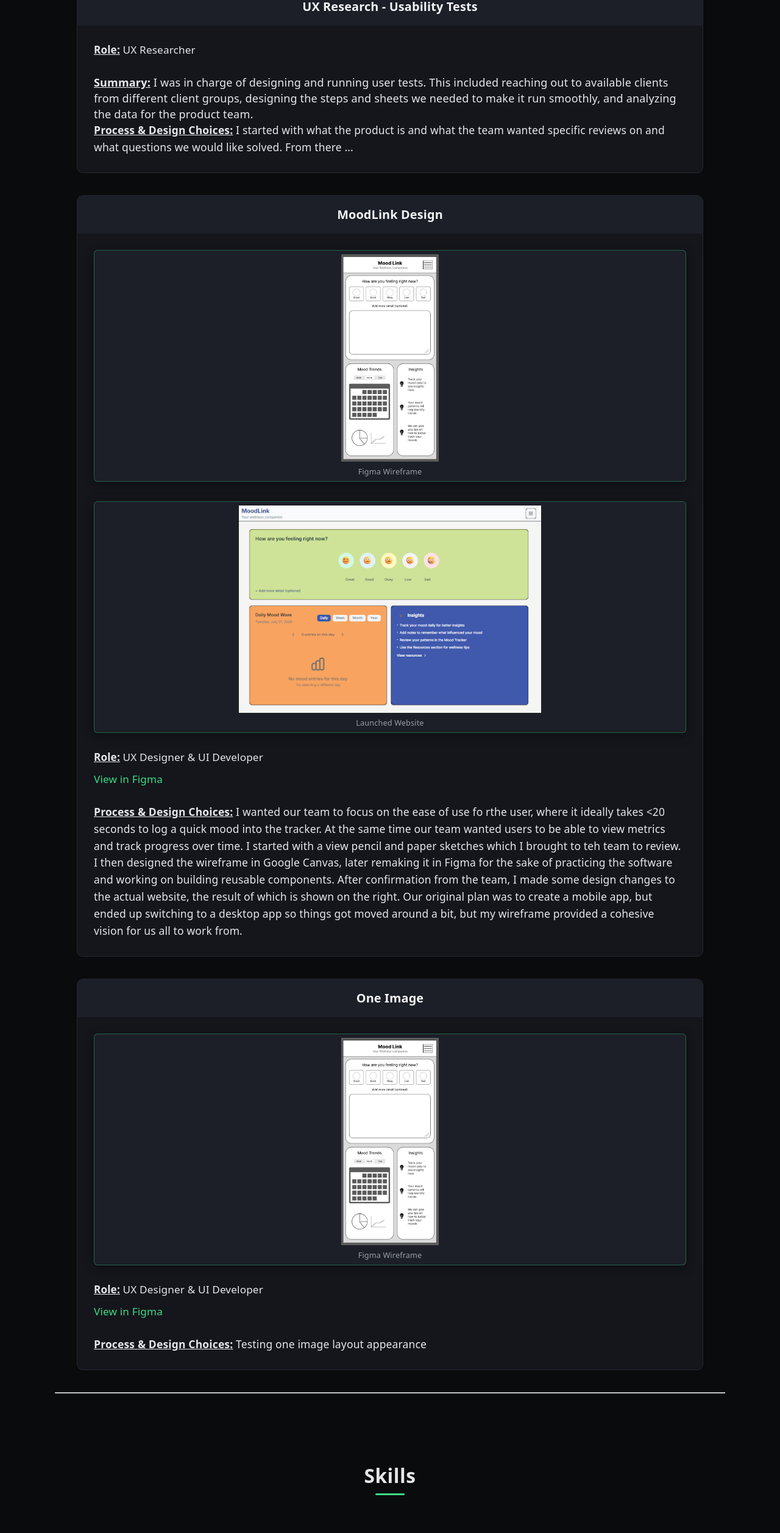
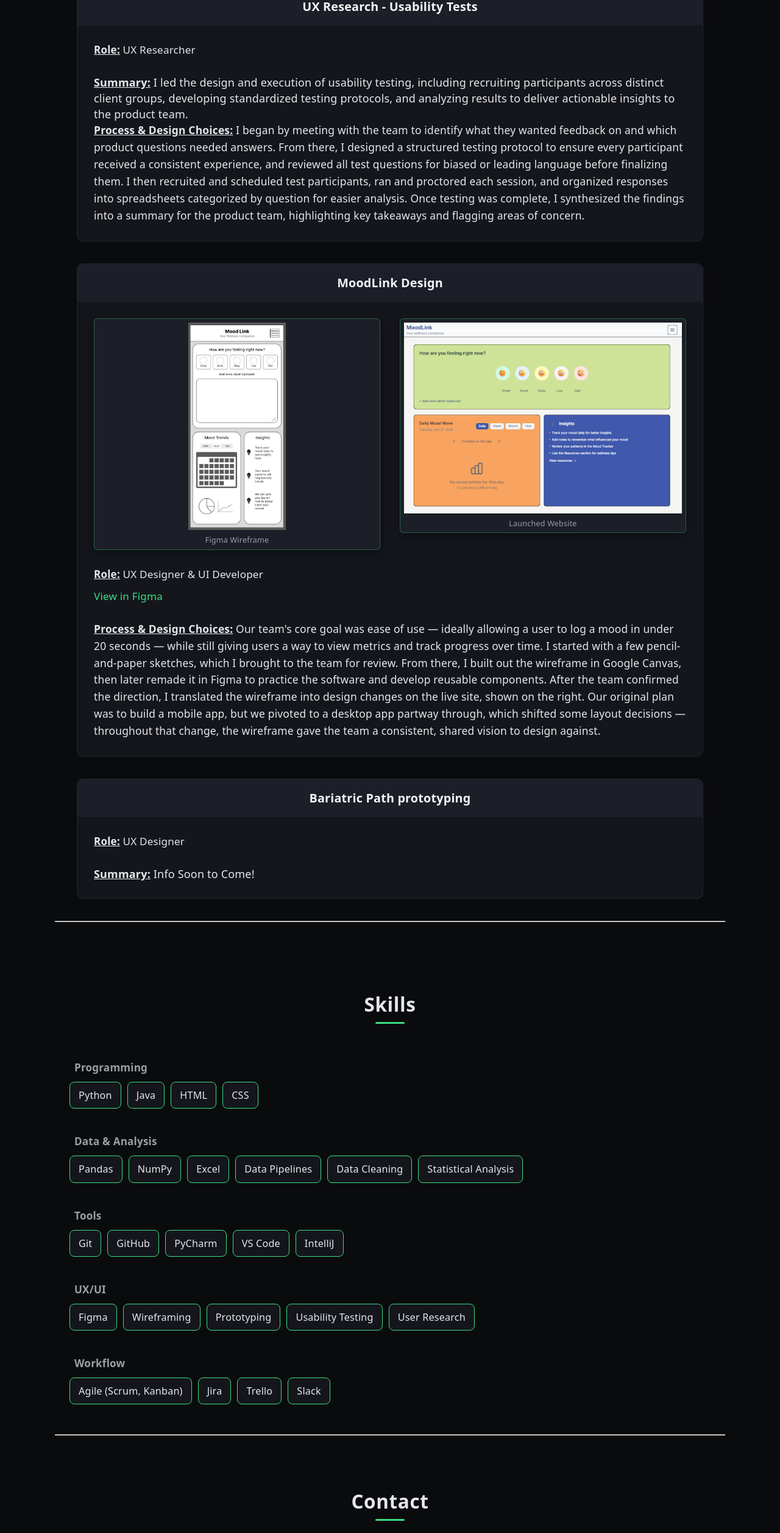
Before and after one commit to kasch890/my-portfolio, a React (Vite) app: page / in a window 1280 px wide. Shown: the part 3880-6394 px from the top of the page at 61% size. Built offline with nearby package versions, Linux system fonts and the light colour scheme.

Commit message:
Finished design V1

```diff
--- a/src/components/ContactSection.jsx
+++ b/src/components/ContactSection.jsx
@@ -2,6 +2,7 @@
     return(
         <section id="contact">
             <h2>Contact</h2>
+            <p align="center">kai.fernandes890@gmail.com | <a href="www.linkedin.com/in/kai-fernandes">LinkedIn</a></p>
         </section>
     )
 }
--- a/src/components/DesignSection.jsx
+++ b/src/components/DesignSection.jsx
@@ -7,9 +7,9 @@
   {
     title: "UX Research - Usability Tests",
     role: "UX Researcher",
-    summary: "I was in charge of designing and running user tests. This included reaching out to available clients from different client groups, designing the steps and sheets we needed to make it run smoothly, and analyzing the data for the product team.",
+    summary:"I led the design and execution of usability testing, including recruiting participants across distinct client groups, developing standardized testing protocols, and analyzing results to deliver actionable insights to the product team.",
     process:
-      "I started with what the product is and what the team wanted specific reviews on and what questions we would like solved. From there ...",
+    "I began by meeting with the team to identify what they wanted feedback on and which product questions needed answers. From there, I designed a structured testing protocol to ensure every participant received a consistent experience, and reviewed all test questions for biased or leading language before finalizing them. I then recruited and scheduled test participants, ran and proctored each session, and organized responses into spreadsheets categorized by question for easier analysis. Once testing was complete, I synthesized the findings into a summary for the product team, highlighting key takeaways and flagging areas of concern.",
   },
   {
     title: "MoodLink Design",
@@ -20,16 +20,13 @@
     image2: MoodlinkFinished,
     image2Caption: "Launched Website",
     process:
-      "I wanted our team to focus on the ease of use fo rthe user, where it ideally takes <20 seconds to log a quick mood into the tracker. At the same time our team wanted users to be able to view metrics and track progress over time. I started with a view pencil and paper sketches which I brought to teh team to review. I then designed the wireframe in Google Canvas, later remaking it in Figma for the sake of practicing the software and working on building reusable components. After confirmation from the team, I made some design changes to the actual website, the result of which is shown on the right. Our original plan was to create a mobile app, but ended up switching to a desktop app so things got moved around a bit, but my wireframe provided a cohesive vision for us all to work from.",
+    "Our team's core goal was ease of use — ideally allowing a user to log a mood in under 20 seconds — while still giving users a way to view metrics and track progress over time. I started with a few pencil-and-paper sketches, which I brought to the team for review. From there, I built out the wireframe in Google Canvas, then later remade it in Figma to practice the software and develop reusable components. After the team confirmed the direction, I translated the wireframe into design changes on the live site, shown on the right. Our original plan was to build a mobile app, but we pivoted to a desktop app partway through, which shifted some layout decisions — throughout that change, the wireframe gave the team a consistent, shared vision to design against.",
   },
   {
-    title: "One Image",
-    figmaUrl: "https://www.figma.com/design/HUgwaYWVtY3uCN7DzS0Cbd/Mood-Link-Design?node-id=5-5&t=qXZGtwl9yQUo4Urf-1",
-    role: "UX Designer & UI Developer",
-    image1: MoodlinkWireframe,
-    image1Caption: "Figma Wireframe",
-    process:
-      "Testing one image layout appearance",
+    title: "Bariatric Path prototyping",
+    role: "UX Designer",
+    summary:
+      "Info Soon to Come!",
   },
 ];
 
--- a/src/styles/ProjectSection.css
+++ b/src/styles/ProjectSection.css
@@ -175,8 +175,8 @@
 }
 
 .design-card__image {
-  flex: 1 1 560px;
-  min-width: 300px;
+  flex: 1 1 200px;
+  min-width: 200px;
   border-radius: 6px;
   overflow: hidden;
   border: 1px solid var(--border-accent);
```
